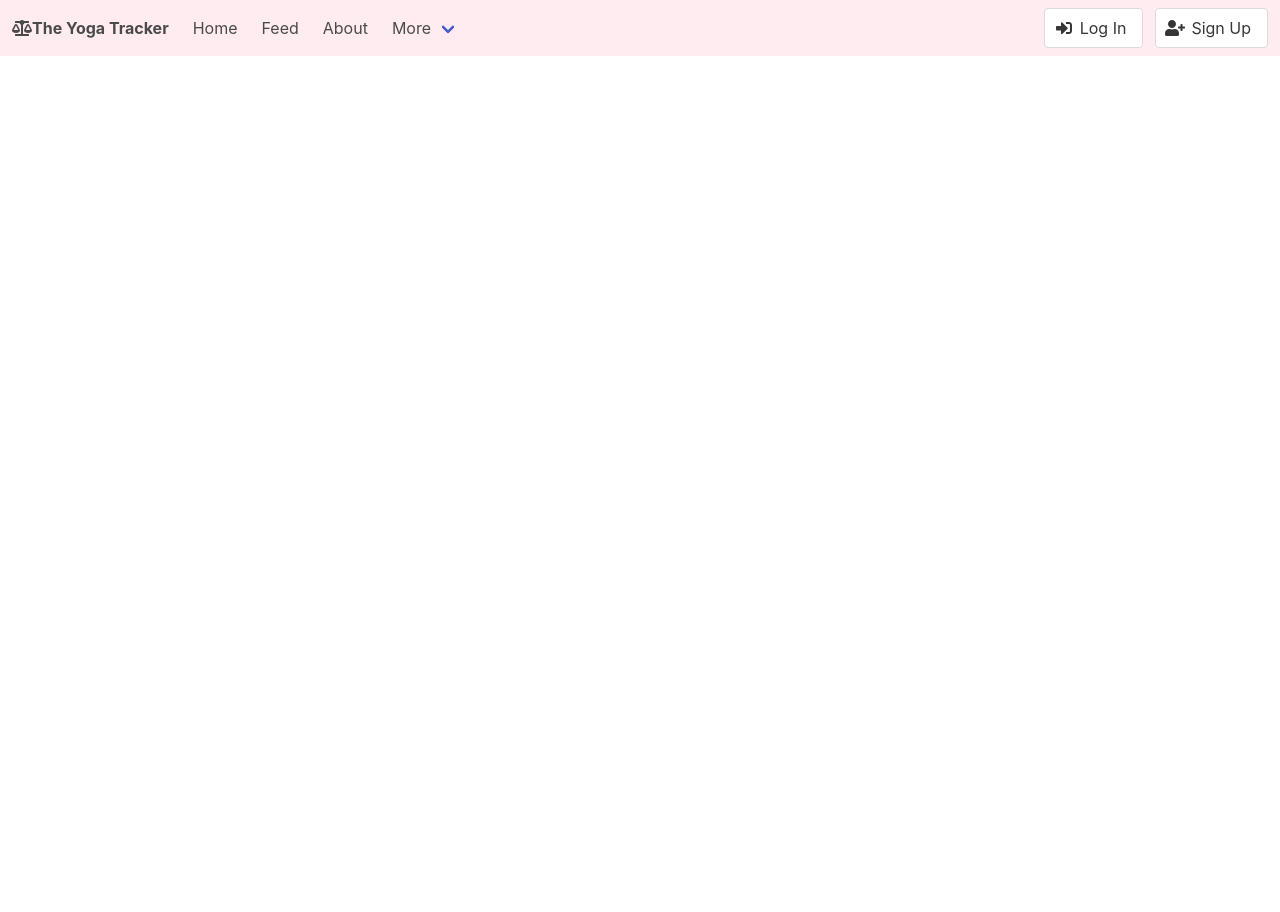
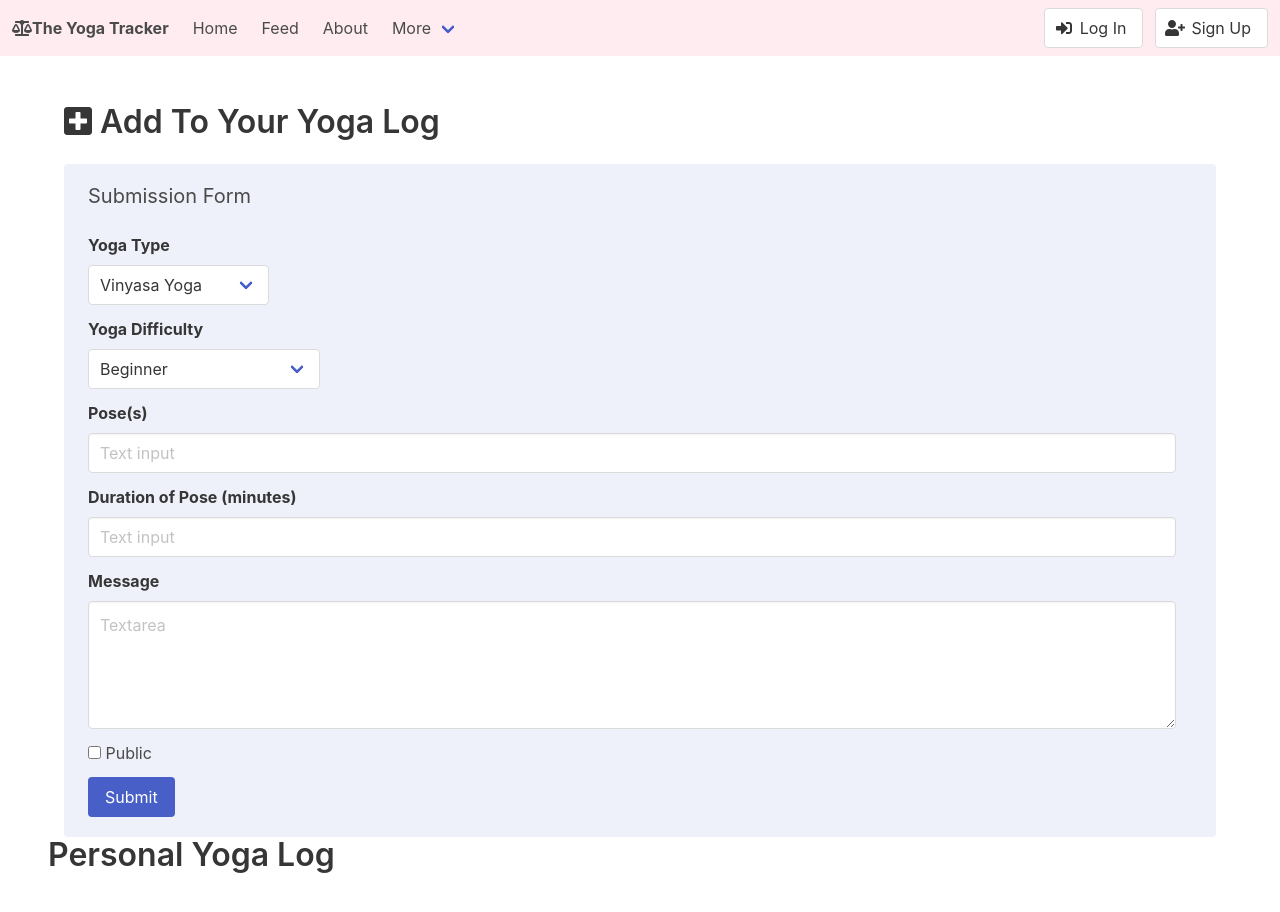
Before and after one commit to velem1/ExerciseAppFall2020, a Vue app in the folder client/: page /#/addexercise in a window 1280 px wide. Shown: the top 912 px of the page. Before the commit the page ends 800 px from the top, so only its background shows below. Built offline with nearby package versions, Linux system fonts and the light colour scheme.

Commit message:
client side update

```diff
--- /dev/null
+++ b/client/src/components/PersonalLog.vue
@@ -0,0 +1,5 @@
+<template>
+  <div>
+    <h2 class="title">Personal Yoga Log</h2>
+  </div>
+</template>
--- a/client/src/router/index.js
+++ b/client/src/router/index.js
@@ -57,6 +57,13 @@ const routes = [
     component: () =>
       import(/* webpackChunkName: "feedback" */ "../views/Feedback.vue"),
   },
+  {
+    path: "/addexercise",
+    name: "AddExercise",
+
+    component: () =>
+      import(/* webpackChunkName: "addexercise" */ "../views/AddExercise.vue"),
+  },
 ];
 
 const router = createRouter({
--- /dev/null
+++ b/client/src/views/AddExercise.vue
@@ -0,0 +1,85 @@
+<template>
+<div class="section">
+  <div class="container">
+      <h1 class="title">
+        <i class="fas fa-plus-square"></i>
+        Add To Your Yoga Log
+      </h1>
+      <div class="notification has-background-link-light">
+        <h3 class="subtitle">Submission Form</h3>
+        <div class="field">
+          <label class="label">Yoga Type</label>
+          <div class="control">
+            <div class="select">
+              <select>
+                <option>Vinyasa Yoga</option>
+                <option>Kundalini Yoga</option>
+                <option>Power Yoga</option>
+                <option>Restorative Yoga</option>
+                <option>General Yoga</option>
+              </select>
+            </div>
+          </div>
+        </div>
+        <div class="field">
+          <label class="label">Yoga Difficulty</label>
+          <div class="control">
+            <div class="select">
+              <select>
+                <option>Beginner</option>
+                <option>Beginner-Intermediate</option>
+                <option>Intermediate</option>
+                <option>Intermediate-Advanced</option>
+                <option>Advanced</option>
+                <option>Instructor</option>
+              </select>
+            </div>
+          </div>
+        </div>
+        <div class="field">
+          <label class="label">Pose(s)</label>
+          <div class="control">
+            <input class="input" type="text" placeholder="Text input" />
+          </div>
+        </div>
+        <div class="field">
+          <label class="label">Duration of Pose (minutes)</label>
+          <div class="control">
+            <input class="input" type="text" placeholder="Text input" />
+          </div>
+        </div>
+        <div class="field">
+          <label class="label">Message</label>
+          <div class="control">
+            <textarea class="textarea" placeholder="Textarea"></textarea>
+          </div>
+        </div>
+        <div class="field">
+          <div class="control">
+            <label class="checkbox">
+              <input type="checkbox" />
+              Public
+            </label>
+          </div>
+        </div>
+        <div class="field">
+          <div class="control">
+            <button class="button is-link">Submit</button>
+          </div>
+        </div>
+      </div>
+    </div>
+      <PersonalLog />
+    </div>
+</template>
+
+<script>
+
+import PersonalLog from "../components/PersonalLog"
+export default {
+  name: "AddExercise",
+  components: {
+    PersonalLog
+  },
+};
+</script>
--- a/client/src/views/Home.vue
+++ b/client/src/views/Home.vue
@@ -1,75 +1,15 @@
 <template>
   <div class="section">
-    <div class="container">
-      <h1 class="title">
-        <i class="fas fa-plus-square"></i>
-        Add To Your Yoga Log
-      </h1>
-      <div class="notification has-background-link-light">
-        <h3 class="subtitle">Submission Form</h3>
-        <div class="field">
-          <label class="label">Yoga Type</label>
-          <div class="control">
-            <div class="select">
-              <select>
-                <option>Vinyasa Yoga</option>
-                <option>Kundalini Yoga</option>
-                <option>Power Yoga</option>
-                <option>Restorative Yoga</option>
-                <option>General Yoga</option>
-              </select>
-            </div>
-          </div>
-        </div>
-        <div class="field">
-          <label class="label">Yoga Difficulty</label>
-          <div class="control">
-            <div class="select">
-              <select>
-                <option>Beginner</option>
-                <option>Beginner-Intermediate</option>
-                <option>Intermediate</option>
-                <option>Intermediate-Advanced</option>
-                <option>Advanced</option>
-                <option>Instructor</option>
-              </select>
-            </div>
-          </div>
-        </div>
-        <div class="field">
-          <label class="label">Pose(s)</label>
-          <div class="control">
-            <input class="input" type="text" placeholder="Text input" />
-          </div>
-        </div>
-        <div class="field">
-          <label class="label">Duration of Pose (minutes)</label>
-          <div class="control">
-            <input class="input" type="text" placeholder="Text input" />
-          </div>
-        </div>
-        <div class="field">
-          <label class="label">Message</label>
-          <div class="control">
-            <textarea class="textarea" placeholder="Textarea"></textarea>
-          </div>
-        </div>
-        <div class="field">
-          <div class="control">
-            <label class="checkbox">
-              <input type="checkbox" />
-              Public
-            </label>
-          </div>
-        </div>
-        <div class="field">
-          <div class="control">
-            <button class="button is-link">Submit</button>
-          </div>
-        </div>
-      </div>
+    <h1 class="title">Welcome</h1>
+    <br>
+      <h1 class="subtitle">Click the button below to add to your yoga log.</h1>
+      <router-link to="/addexercise" >
+        <a class="bd-tw-button button" target="_blank">
+        Add Exercise
+        </a>
+      </router-link>
     </div>
-  </div>
+
 </template>
 
 <script>
@@ -77,6 +17,8 @@
 
 export default {
   name: "Home",
-  components: {},
+  components: {
+
+  },
 };
 </script>
```
